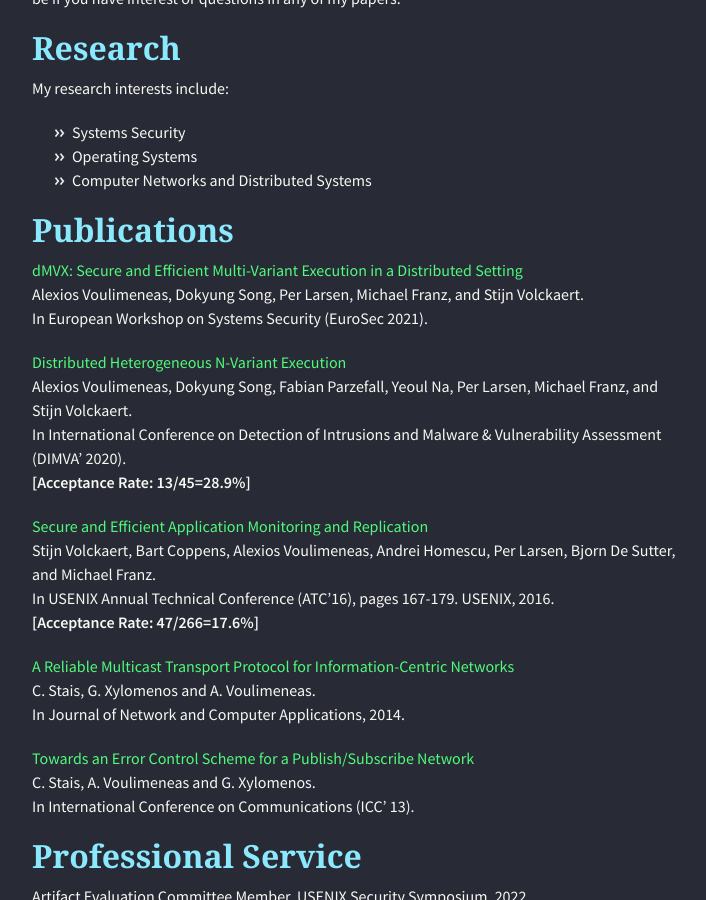
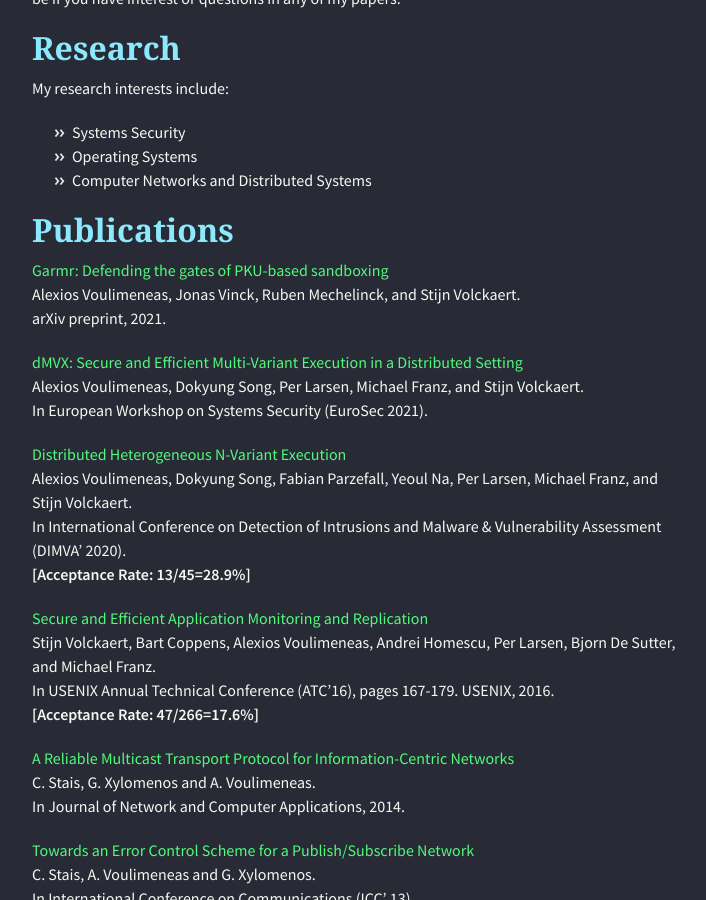
Before and after one commit to alexios-voulimeneas/alexios-voulimeneas.github.io, a Jekyll site: the page built from index.md, in a window 1280 px wide and 900 px high, scrolled down 730 px. Shown: the whole window, without its empty margins (283-989 px from the left). Built offline with Jekyll 4.4.1, drawn with Linux system fonts in a browser that asks for light colours; nearby versions of some CDN libraries; the repository's description, which GitHub fills in, is left out.

Commit message:
Update index.md

```diff
--- a/index.md
+++ b/index.md
@@ -20,6 +20,10 @@ My research interests include:
 *   Computer Networks and Distributed Systems
 
 ## [](#header-2)Publications
+[Garmr: Defending the gates of PKU-based sandboxing](https://arxiv.org/pdf/2110.04788.pdf)
+Alexios Voulimeneas, Jonas Vinck, Ruben Mechelinck, and Stijn Volckaert.
+arXiv preprint, 2021.
+
 [dMVX: Secure and Efficient Multi-Variant Execution in a Distributed Setting](https://arxiv.org/pdf/2011.02091.pdf)
 Alexios Voulimeneas, Dokyung Song, Per Larsen, Michael Franz, and Stijn Volckaert.
 In European Workshop on Systems Security (EuroSec 2021).
```
